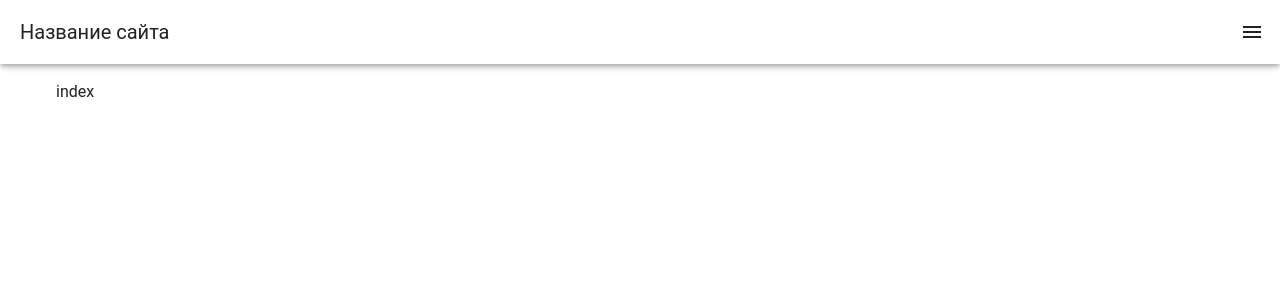
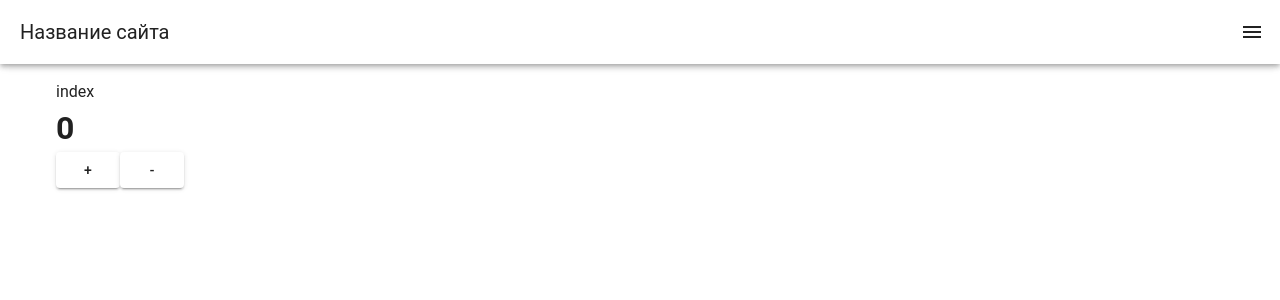
Before and after one commit to deaddymanny/test-project, a Nuxt app: page / in a window 1280 px wide. Shown: the top 300 px of the page. Built offline with nearby package versions, Linux system fonts and the light colour scheme.

Commit message:
add count composable

```diff
--- /dev/null
+++ b/composables/useCounter.ts
@@ -0,0 +1,28 @@
+export const useCounter = () => {
+  const count = useState<number>("count", () => 0)
+
+  function increment() {
+    if (count.value > 9) {
+      console.error("count уже 10. много!")
+      return;
+    }
+
+    count.value++;
+  }
+
+  function decrement() {
+    if (count.value < 1) {
+      console.error("count уже 0. мало!")
+      return;
+    }
+
+    count.value--;
+  }
+
+
+  return {
+    count: readonly(count),
+    increment,
+    decrement
+  }
+}
--- a/pages/cabinet/index.vue
+++ b/pages/cabinet/index.vue
@@ -1,6 +1,9 @@
+<script setup lang="ts">
+const { count } = useCounter();
+</script>
 <template>
     <div>
-
+        <h1>{{ count }}</h1>
         cabinet index
     </div>
 </template>
--- a/pages/index.vue
+++ b/pages/index.vue
@@ -1,5 +1,17 @@
+<script setup lang="ts">
+// const counterObj = useCounter();
+// console.log(counterObj.count);
+
+const { count, increment, decrement } = useCounter();
+
+</script>
 <template>
     <div>
         index
+        <h1>{{ count }}</h1>
+
+        <v-btn @click="increment">+</v-btn>
+
+        <v-btn @click="decrement">-</v-btn>
     </div>
 </template>
```
